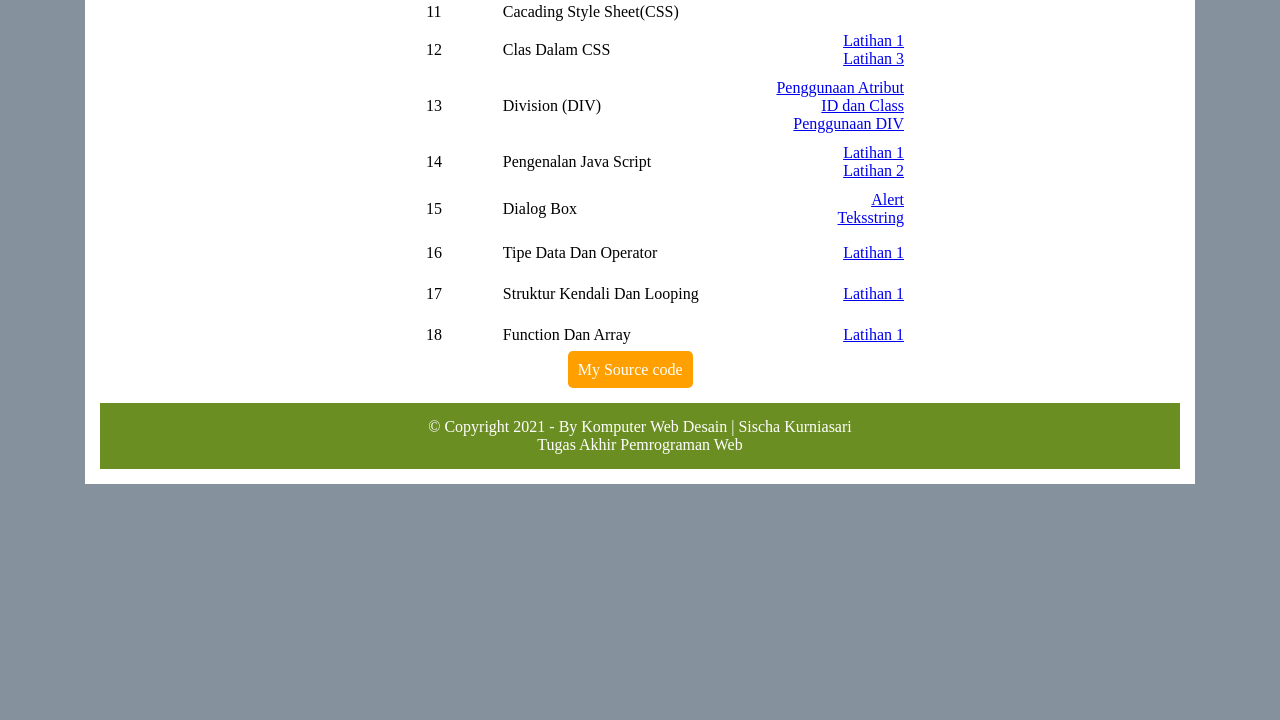
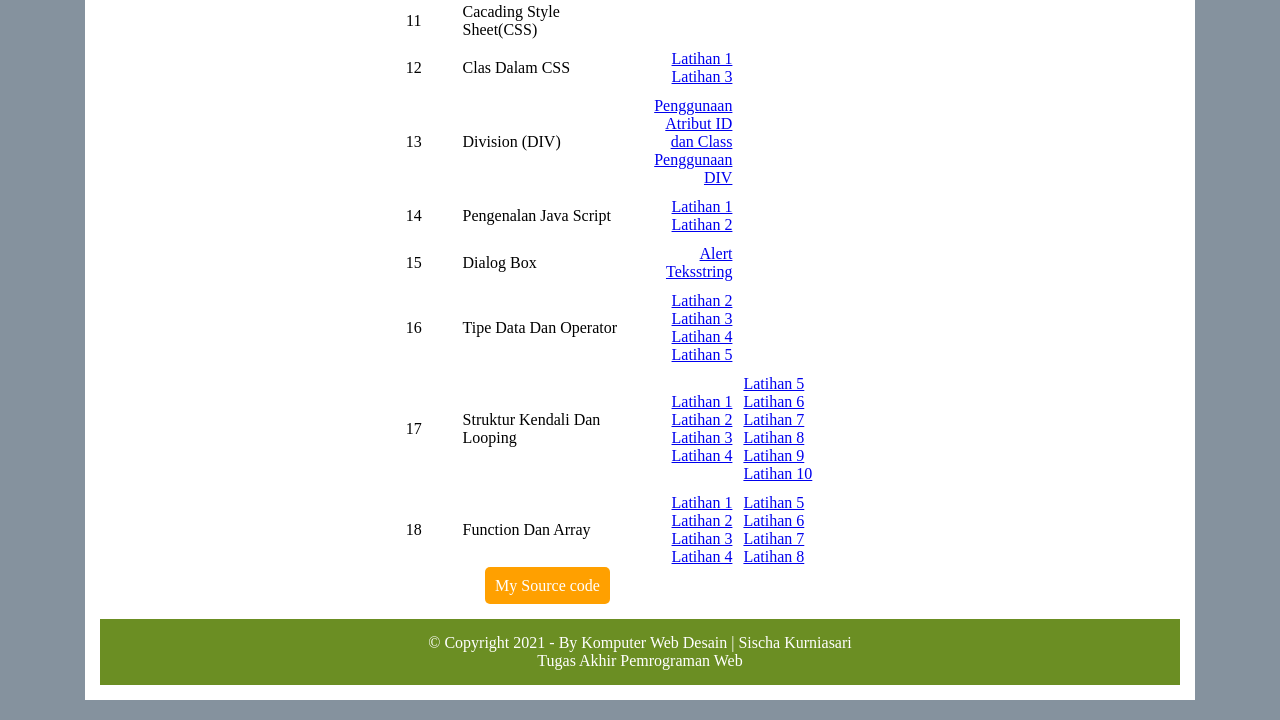
Before and after one commit to sischakurniasari/sischakurniasari.github.io, a plain HTML site: page latihan.html in a window 1280 px wide. Shown: the part 917-1637 px from the top of the page. Before the commit the page ends 1421 px from the top, so only its background shows below. Drawn offline with Linux system fonts and the light colour scheme.

Commit message:
nambahin latihan

```diff
--- a/latihan.html
+++ b/latihan.html
@@ -104,17 +104,17 @@
 		<tr>
 		<td align="center">16</td>
 		<td align="left">Tipe Data Dan Operator</td>
-		<td align="right" width="70" height="30"><a href="Latihan Pertemuan 16/Latihan 1.html">Latihan 1</a></td>
+		<td align="right" width="70" height="30"><a href="Latihan Pertemuan 16/Latihan 2.html">Latihan 2</a><br><a href="Latihan Pertemuan 16/Latihan 3.html">Latihan 3</a><br><a href="Latihan Pertemuan 16/Latihan 4.html">Latihan 4</a><br><a href="Latihan Pertemuan 16/Latihan 5.html">Latihan 5</a></td>
 		</tr>
 		<tr>
 		<td align="center">17</td>
 		<td align="left">Struktur Kendali Dan Looping</td>
-		<td align="right" width="70" height="30"><a href="Latihan Pertemuan 17/Latihan 1.html">Latihan 1</a></td>
+		<td align="right" width="70" height="30"><a href="Latihan Pertemuan 17/Latihan 1.html">Latihan 1</a><br><a href="Latihan Pertemuan 17/Latihan 2.html">Latihan 2</a><br><a href="Latihan Pertemuan 17/Latihan 3.html">Latihan 3</a><br><a href="Latihan Pertemuan 17/Latihan 4.html">Latihan 4</a><td><a href="Latihan Pertemuan 17/Latihan 5.html">Latihan 5</a><br><a href="Latihan Pertemuan 17/Latihan 6.html">Latihan 6</a><br><a href="Latihan Pertemuan 17/Latihan 7.html">Latihan 7</a><br><a href="Latihan Pertemuan 17/Latihan 8.html">Latihan 8</a><br><a href="Latihan Pertemuan 17/Latihan 9.html">Latihan 9</a><br><a href="Latihan Pertemuan 17/Latihan 10.html">Latihan 10</a></td>
 		</tr>
 		<tr>
 		<td align="center">18</td>
 		<td align="left">Function Dan Array</td>
-		<td align="right" width="70" height="30"><a href="Latihan Pertemuan 18/Latihan 1.html">Latihan 1</a></td>
+		<td align="right" width="70" height="30"><a href="Latihan Pertemuan 18/Latihan 1.html">Latihan 1</a><br><a href="Latihan Pertemuan 18/Latihan 2.html">Latihan 2</a><br><a href="Latihan Pertemuan 18/Latihan 3.html">Latihan 3</a><br><a href="Latihan Pertemuan 18/Latihan 4.html">Latihan 4</a><td><a href="Latihan Pertemuan 18/Latihan 5.html">Latihan 5</a><br><a href="Latihan Pertemuan 18/Latihan 6.html">Latihan 6</a><br><a href="Latihan Pertemuan 18/Latihan 7.html">Latihan 7</a><br><a href="Latihan Pertemuan 18/Latihan 8.html">Latihan 8</a></td>
 		</tr>
 		<tr>
 			<td> </td>
```
